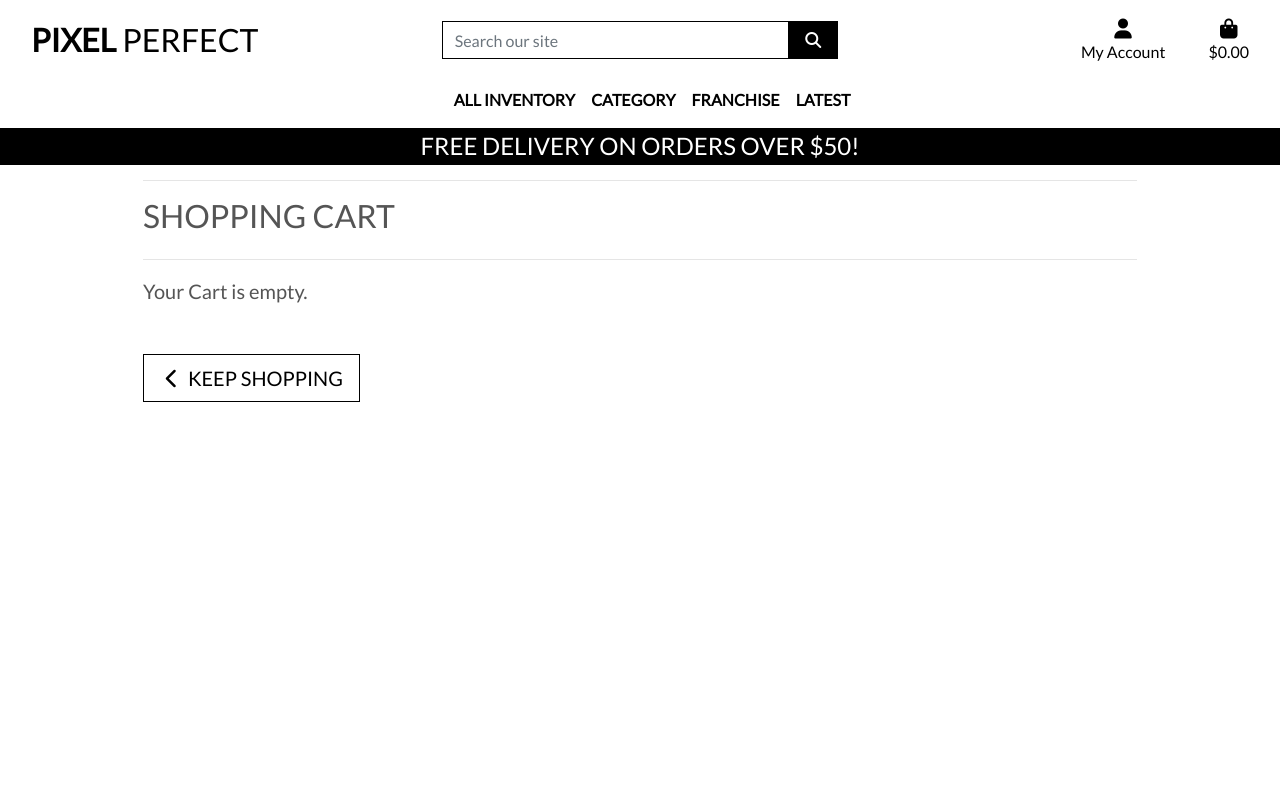
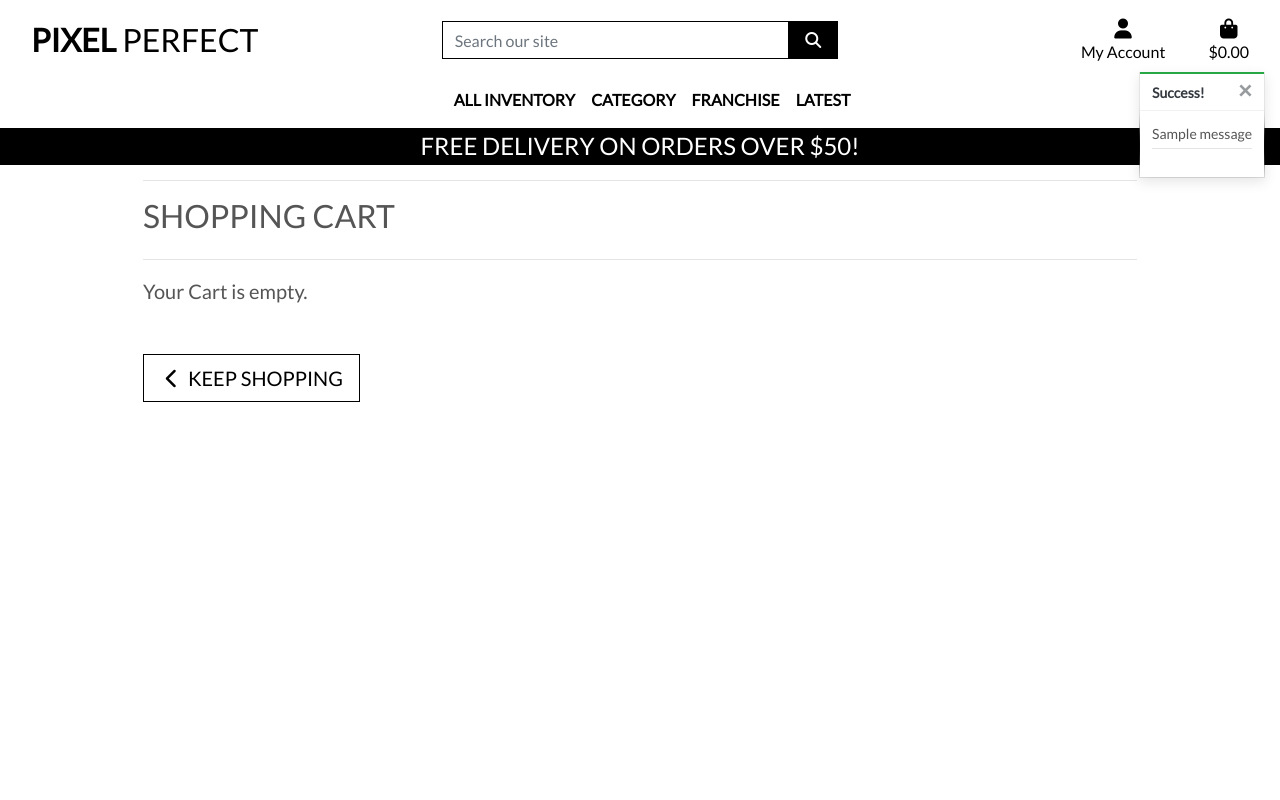
Before and after one commit to barryCFlynn/Pixel_Perfect, a Django app: page /cart/ in a window 1280 px wide. Run offline with Django 3.2, Linux system fonts and the light colour scheme; one stand-in notice (Sample message) is shown; some libraries are stand-ins or nearby versions.

Commit message:
added toast message functionality

```diff
--- a/cart/views.py
+++ b/cart/views.py
@@ -32,9 +32,7 @@ def add_to_cart(request, item_id):
     size = get_object_or_404(Size, pk=size_id)
     cart = request.session.get('cart', {})
 
-    # item_id = int(item_id)
-    # size_id = int(size_id)
-
+    item_id = str(item_id)
 
     if item_id in cart:
         if not isinstance(cart[item_id], dict):
@@ -46,8 +44,8 @@ def add_to_cart(request, item_id):
     else:
         cart[item_id] = {'items_by_size': {size_id: quantity}}
 
-    # Print the cart structure after adding
-    print(f"Received add request - Item ID ({type(item_id).__name__}): {item_id}, Size ID ({type(size_id).__name__}): {size_id}")
+    # Print the add to cart event
+    print(f"Received add request - Item ID ({type(item_id).__name__}): {item_id}, Size ID ({type(size_id).__name__}): {size_id}, Quantity ({type(quantity).__name__}): {quantity}")
 
     request.session['cart'] = cart
 
@@ -65,11 +63,10 @@ def update_cart(request, item_id):
     size = get_object_or_404(Size, pk=size_id)
     cart = request.session.get('cart', {})
 
-    # item_id = int(item_id)
-    # size_id = int(size_id)
+    item_id = str(item_id)
 
     # Log form data
-    print(f"Received update request - Item ID ({type(item_id).__name__}): {item_id}, Size ID ({type(size_id).__name__}): {size_id}")
+    print(f"Received update request - Item ID ({type(item_id).__name__}): {item_id}, Size ID ({type(size_id).__name__}): {size_id}, Quantity ({type(quantity).__name__}): {quantity}")
 
     if item_id in cart:
         if size_id in cart[item_id]['items_by_size']:
@@ -95,11 +92,7 @@ def update_cart(request, item_id):
 def remove_from_cart(request, item_id):
     """Remove the item from the shopping cart."""
     try:
-        # Log start of the process
-        print("Starting remove_from_cart process")
-
         size_id = request.POST.get('size')
-
         size = get_object_or_404(Size, pk=size_id)
         cart = request.session.get('cart', {})
 
--- a/pixel_perfect/settings.py
+++ b/pixel_perfect/settings.py
@@ -88,6 +88,8 @@ TEMPLATES = [
     },
 ]
 
+MESSAGE_STORAGE = 'django.contrib.messages.storage.session.SessionStorage'
+
 AUTHENTICATION_BACKENDS = [
     # Needed to login by username in Django admin, regardless of `allauth`
     'django.contrib.auth.backends.ModelBackend',
--- a/static/css/base.css
+++ b/static/css/base.css
@@ -111,6 +111,24 @@ a.category-badge > span.badge:hover {
     margin-top: 0;
 }
 
+/* ------------------------------- bootstrap toasts */
+
+.message-container {
+    position: fixed;
+    top: 72px;
+    right: 15px;
+    z-index: 99999999999;
+}
+
+.custom-toast {
+    overflow: visible;
+}
+
+.toast-capper {
+    height: 2px;
+}
+
+
 /* -------------------------------- Media Queries */
 
 /* Slightly larger container on xl screens */
--- a/templates/base.html
+++ b/templates/base.html
@@ -113,8 +113,22 @@
     </header>
 
     {% if messages %}
-        <div class="message-container"></div>
-    {% endif %}
+    <div class="message-container">
+        {% for message in messages %}
+            {% with message.level as level %}
+                {% if level == 40 %}
+                    {% include 'includes/toasts/toast_error.html' %}
+                {% elif level == 30 %}
+                    {% include 'includes/toasts/toast_warning.html' %}
+                {% elif level == 25 %}
+                    {% include 'includes/toasts/toast_success.html' %}
+                {% else %}
+                    {% include 'includes/toasts/toast_info.html' %}
+                {% endif %}
+            {% endwith %}
+        {% endfor %}
+    </div>
+{% endif %}
 
     {% block page_header %}
     {% endblock %}
@@ -123,6 +137,9 @@
     {% endblock %}
 
     {% block postloadjs %}
+    <script type="text/javascript">
+        $('.toast').toast('show');
+    </script>
     {% endblock %}
 
 
--- /dev/null
+++ b/templates/includes/toasts/toast_success.html
@@ -0,0 +1,58 @@
+<div class="toast custom-toast rounded-0 border-top-0" data-autohide="false">
+    <div class="arrow-up arrow-success"></div>
+    <div class="w-100 toast-capper bg-success"></div>
+    <div class="toast-header bg-white text-dark">
+        <strong class="mr-auto">Success!</strong>
+        <button type="button" class="ml-2 mb-1 close text-dark" data-dismiss="toast" aria-label="Close">
+            <span aria-hidden="true">&times;</span>
+        </button>
+    </div>
+    <div class="toast-body bg-white">
+        <div class="row">
+            <div class="col">
+                {{ message }}
+                <hr class="mt-1 mb-3">
+            </div>
+        </div>
+        {% if grand_total and not on_profile_page %}
+        <p class="logo-font bg-white text-black py-1">Your Cart ({{ inventory_item_count }})</p>
+        <div class="cart-notification-wrapper">
+            {% for item in cart_items %}
+                <div class="row">
+                    <div class="col-3 my-1">
+                        {% if item.inventory_item.image %}
+                        <img class="w-100" src="{{ item.inventory_item.image.url }}" alt="{{ item.inventory_item.name }}">
+                        {% else %}
+                        <img class="w-100" src="{{ MEDIA_URL }}noimage.png" alt="{{ item.inventory_item.name }}">
+                        {% endif %}
+                    </div>
+                    <div class="col-9">
+                        <p class="my-0"><strong>{{ item.inventory_item.name }}</strong></p>
+                        <p class="my-0 small">Size: {% if item.inventory_item.sizes.exists %}{{ item.size|upper }}{% else %}N/A{% endif %}</p>
+                        <p class="my-0 small text-muted">Qty: {{ item.quantity }}</p>
+                    </div>
+                </div>
+            {% endfor %}
+        </div>
+        <div class="row">
+            <div class="col">
+                <strong><p class="mt-3 mb-1 text-black">
+                    Total{% if free_delivery_delta > 0 %} (Exc. delivery){% endif %}:
+                    <span class="float-right">${{ total|floatformat:2 }}</span>
+                </p></strong>
+                {% if free_delivery_delta > 0 %}
+                    <p class="mb-0 p-2 bg-warning shadow-sm text-black text-center">
+                        Spend <strong>${{ free_delivery_delta }}</strong> more to get free next day delivery!
+                    </p>
+                {% endif %}
+                <a href="{% url 'view_cart' %}" class="btn btn-black btn-block rounded-0">
+                    <span class="text-uppercase">Go To Secure Checkout</span>
+                    <span class="icon">
+                        <i class="fas fa-lock"></i>
+                    </span>
+                </a>
+            </div>
+        </div>
+    {% endif %}
+</div>
+</div>
```
Also changed, not shown: templates/includes/toasts/toast_error.html (added, +15 -0 lines), templates/includes/toasts/toast_info.html (added, +15 -0 lines), templates/includes/toasts/toast_warning.html (added, +13 -0 lines), db.sqlite3.
